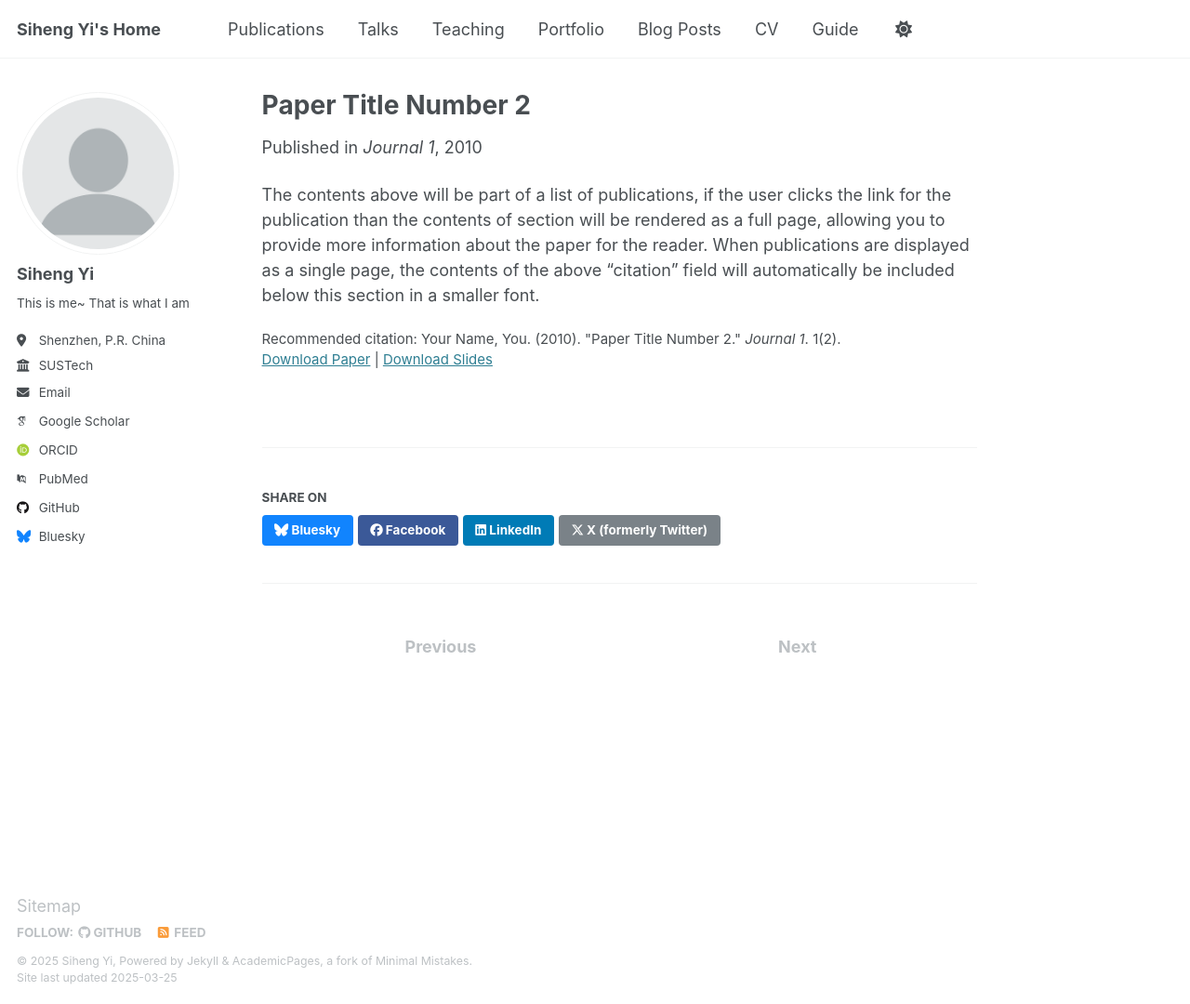
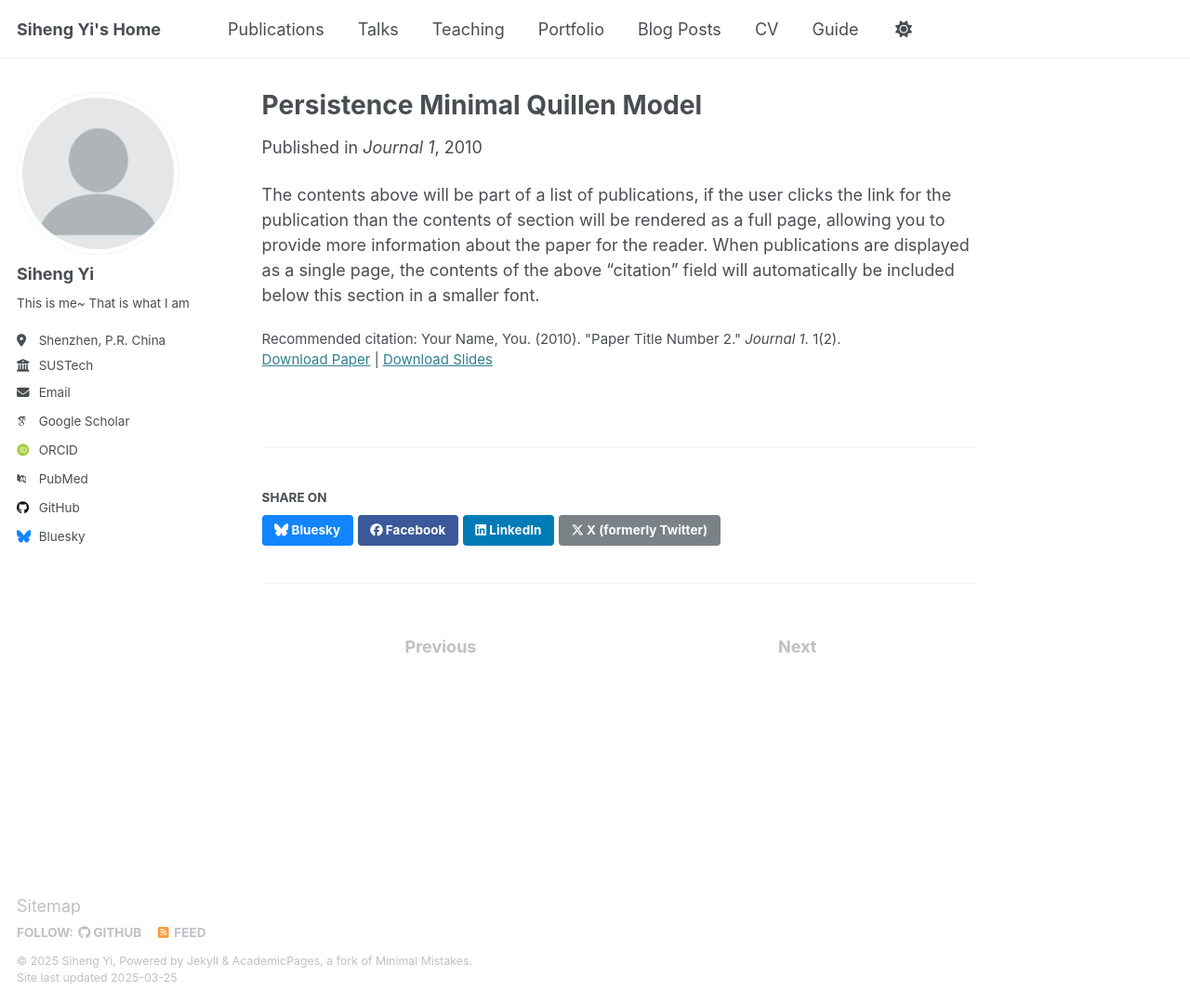
Before and after one commit to SihengYi/SihengYi.github.io, a Jekyll site: the page built from _publications/2010-10-01-paper-title-number-2.md, in a window 1280 px wide and 1080 px high. Shown: the whole window at 93% size. Built offline with Jekyll 4.4.1, drawn with Linux system fonts in a browser that asks for light colours; some web fonts are replaced.

Commit message:
Update 2010-10-01-paper-title-number-2.md

```diff
--- a/_publications/2010-10-01-paper-title-number-2.md
+++ b/_publications/2010-10-01-paper-title-number-2.md
@@ -1,5 +1,5 @@
 ---
-title: "Paper Title Number 2"
+title: "Persistence Minimal Quillen Model"
 collection: publications
 category: manuscripts
 permalink: /publication/2010-10-01-paper-title-number-2
```
